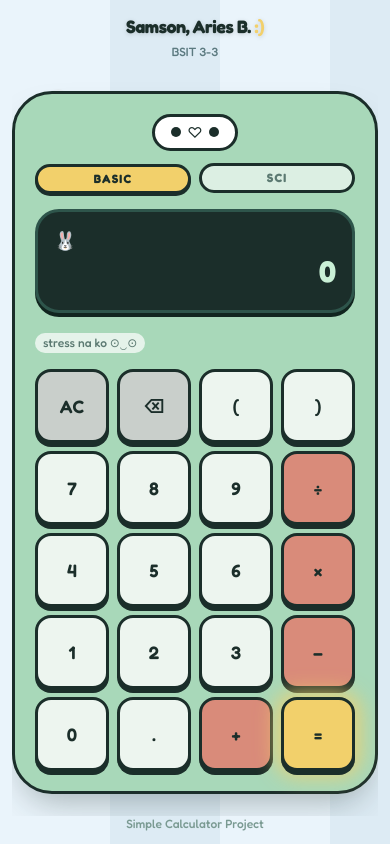
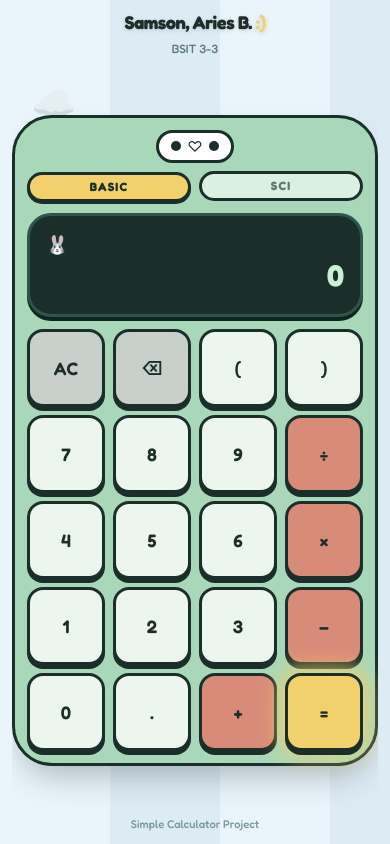
Before and after one commit to Stablhr/Simple-Calculator-Project, a React (Vite) app: page / in a window 390 px wide. Built offline with nearby package versions, Linux system fonts and the light colour scheme.

Commit message:
fix: fit scientific mode on mobile portrait screens

```diff
--- a/src/components/Calculator.jsx
+++ b/src/components/Calculator.jsx
@@ -174,8 +174,8 @@ function Calculator() {
             className="card-pad w-full rounded-[2.5rem] border-[3px] border-[#1B2E2A] bg-bmo-body p-5 sm:p-6"
         style={{ boxShadow: '0 18px 35px -12px rgba(27, 46, 42, 0.35)' }}
       >
-        <div className="mb-1 flex items-center justify-center">
-          <div className="flex items-center gap-2 rounded-full border-[3px] border-[#1B2E2A] bg-white px-4 py-2">
+        <div className="chip-row mb-1 flex items-center justify-center">
+          <div className="chip flex items-center gap-2 rounded-full border-[3px] border-[#1B2E2A] bg-white px-4 py-2">
             {happy ? (
               <span className="face-happy inline-flex items-center gap-1.5">
                 <span className="h-2.5 w-2.5 rounded-full border-[2px] border-[#1B2E2A] bg-bmo-ink" />
@@ -192,10 +192,10 @@ function Calculator() {
           </div>
         </div>
 
-        <div className="mb-4 mt-3 flex gap-2">{modeBtn('basic', 'Basic')}{modeBtn('scientific', 'Sci')}</div>
+        <div className="mode-row mb-4 mt-3 flex gap-2">{modeBtn('basic', 'Basic')}{modeBtn('scientific', 'Sci')}</div>
         <Display expression={expr} display={displayText} isError={isError} />
 
-        <div className="tagline mb-4 flex justify-between text-xs font-medium text-[#5C7A72]">
+        <div className="tagline mb-4 hidden justify-between text-xs font-medium text-[#5C7A72] md:flex">
           <span className="rounded-full bg-white/70 px-2 py-0.5">stress na ko ⊙‿⊙</span>
         </div>
 
--- a/src/index.css
+++ b/src/index.css
@@ -77,9 +77,60 @@ button {
   --fit-min-key: 44px;
 }
 
-@media (max-width: 640px) {
+@media (max-width: 768px) {
   :root {
     --fit-gap: 8px;
+    --fit-min-key: 40px;
+  }
+}
+
+@media (max-width: 640px) {
+  .app-header {
+    padding-top: calc(env(safe-area-inset-top, 0px) + 0.5rem);
+  }
+
+  .app-header h1 {
+    font-size: 1.15rem;
+  }
+
+  .app-footer a {
+    font-size: 0.7rem;
+  }
+
+  .card-pad {
+    padding: 1rem;
+  }
+
+  .chip-row {
+    margin-bottom: 0.25rem;
+  }
+
+  .chip {
+    padding: 0.375rem 0.75rem;
+  }
+
+  .mode-row {
+    margin-top: 0.5rem;
+    margin-bottom: 0.75rem;
+  }
+
+  .screen-min {
+    min-height: 4rem;
+    margin-bottom: 0.75rem;
+  }
+}
+
+@media (max-width: 480px) {
+  :root {
+    --fit-min-key: 34px;
+  }
+
+  .card-pad {
+    padding: 0.75rem;
+  }
+
+  .screen-min {
+    min-height: 3.5rem;
   }
 }
 
@@ -111,11 +162,16 @@ button {
   }
 
   .card-pad {
-    padding: 1rem;
+    padding: 0.75rem;
   }
 
   .screen-min {
-    min-height: 3.75rem;
+    min-height: 3.5rem;
+    margin-bottom: 0.5rem;
+  }
+
+  .chip-row {
+    margin-bottom: 0;
   }
 
   :root {
```
